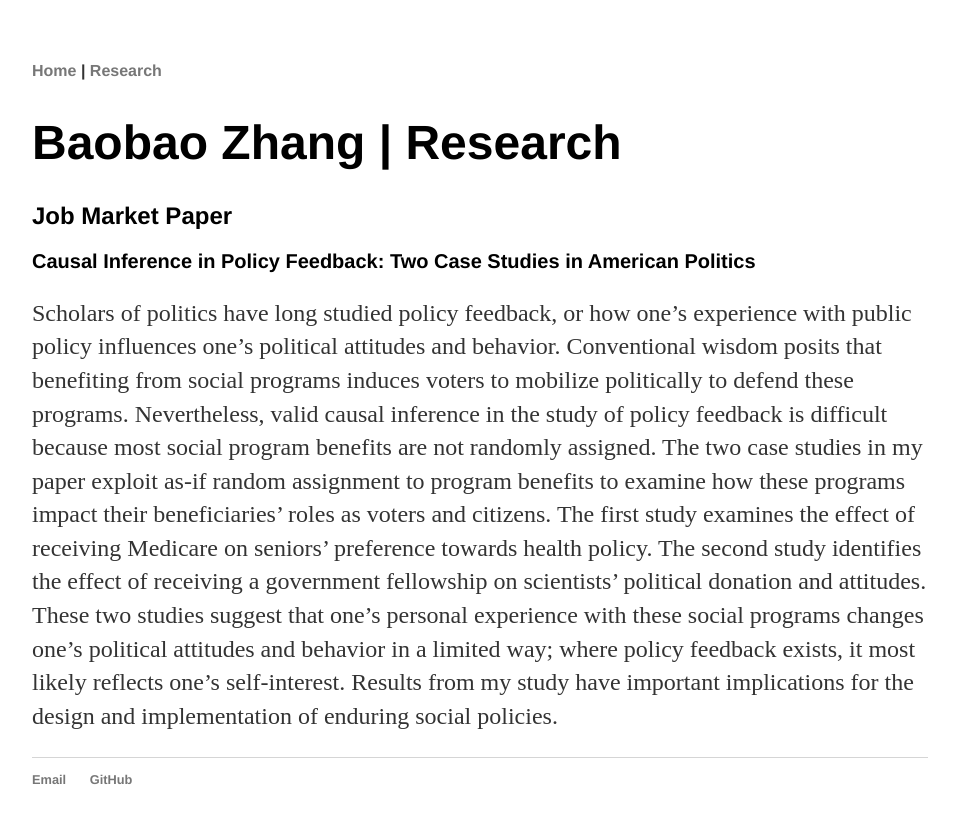
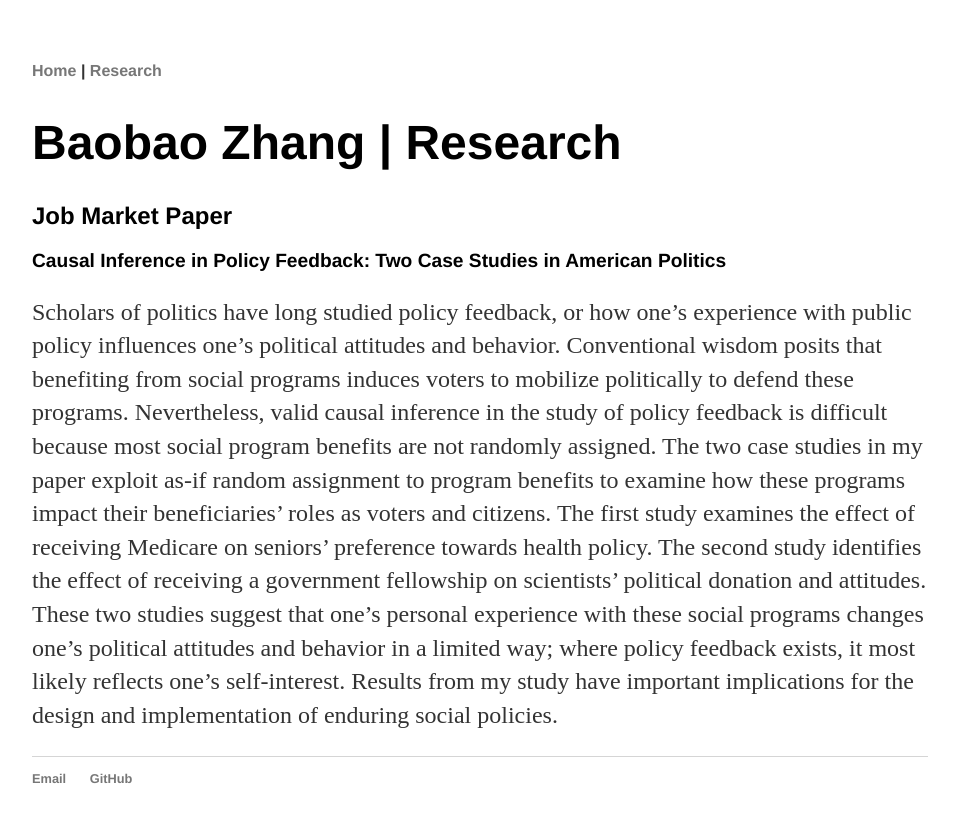
Before and after one commit to morganlivingston/baobaofzhang.github.io, a Jekyll site: the page built from research.html, in a window 1280 px wide. Shown: the top 824 px of the page, without its empty margins (160-1119 px from the left). Built offline with Jekyll 4.4.1, drawn with Linux system fonts in a browser that asks for light colours.

Commit message:
Update main.css

```diff
--- a/css/main.css
+++ b/css/main.css
@@ -8,8 +8,8 @@
 h1, h2, h3, h4 { font-family: 'Helvetica', 'Arial', 'Sans-Serif'; }
 h1 { font-size: 3em;  }
 h2 { font-size: 1.5em; }
-h3 { font-size: 1.25em; }
-h4 { font-size: 1.15em; }
+h3 { font-size: 1.2em; }
+h4 { font-size: 1.1em; }
 
 nav ul, footer ul { font-size: 1em; font-family: 'Helvetica', 'Arial', 'Sans-Serif'; padding: 0px; list-style: none; font-weight: bold; }
 nav ul li, footer ul li { display: inline; margin-right: 20px; }
```
